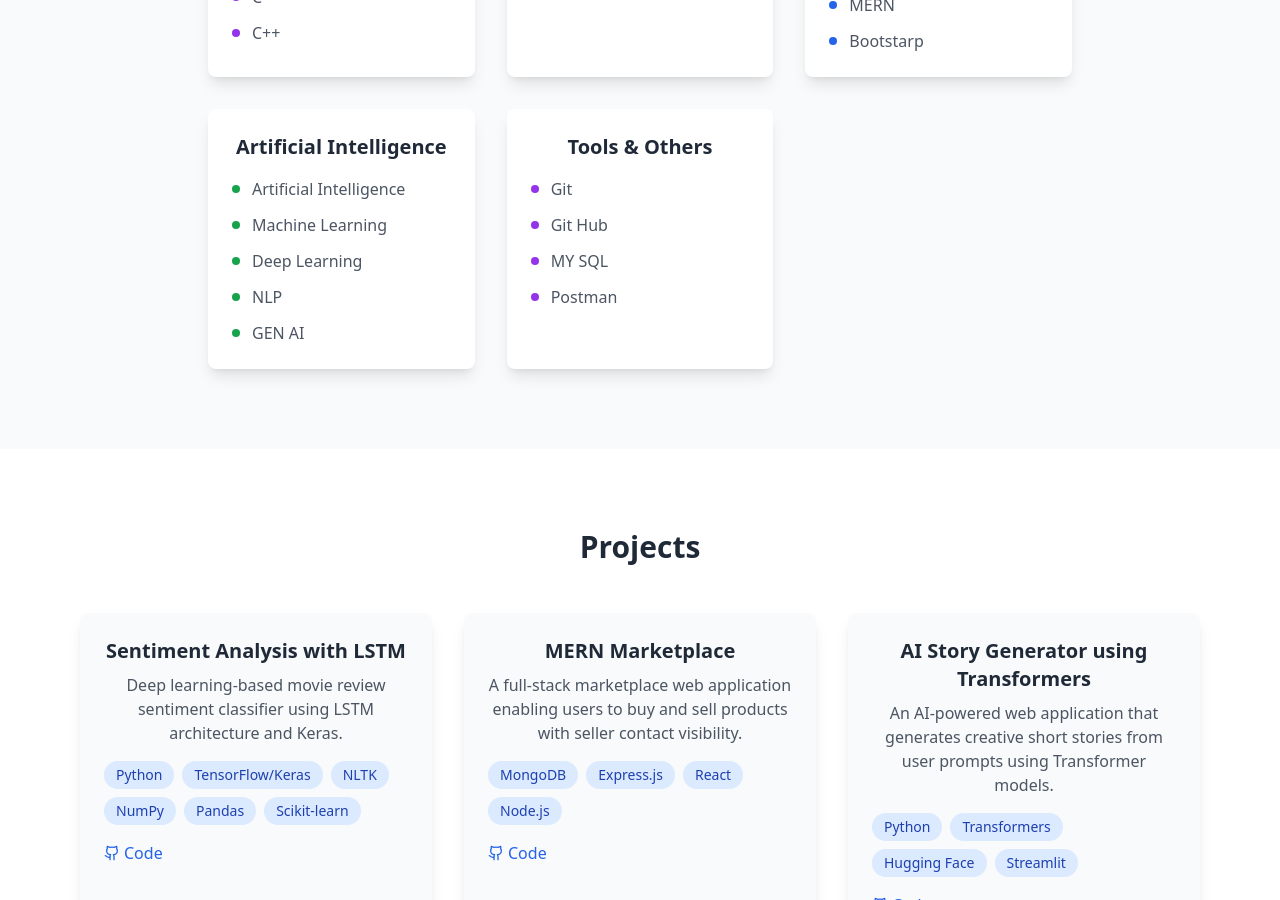
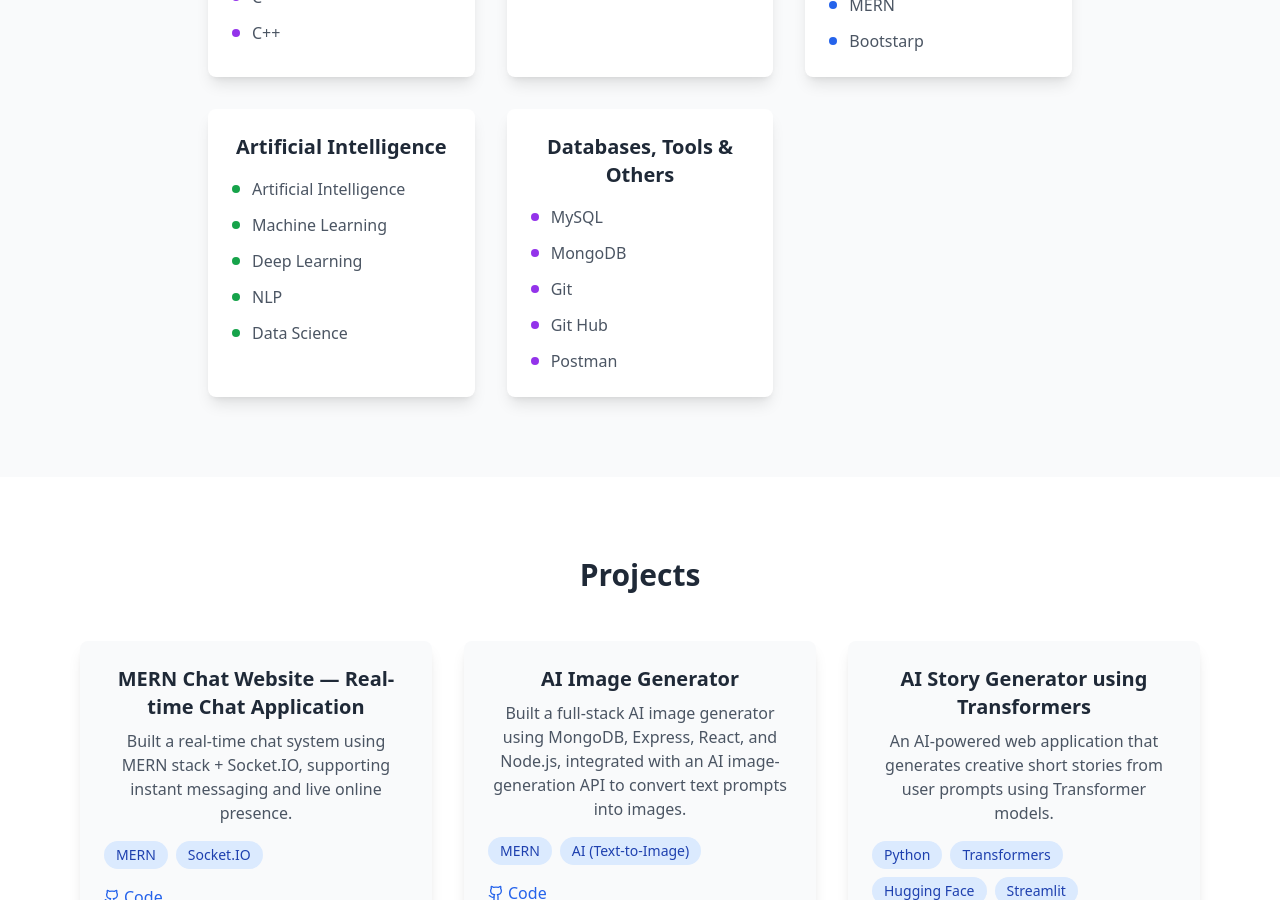
Before and after one commit to SpoorthiMadala/Portfolio, a React (Vite) app: page / in a window 1280 px wide. Shown: the part 1900-2800 px from the top of the page. Built offline with nearby package versions, Linux system fonts and the light colour scheme.

Commit message:
Update Portfolio.jsx

```diff
--- a/src/Portfolio.jsx
+++ b/src/Portfolio.jsx
@@ -50,15 +50,12 @@ Phone: +91 8143222032
 Linkedin: linkedin.com/in/madalaspoorthi
 Github: https://github.com/SpoorthiMadala
 
-EXPERIENCE:
-• Machine Learning with Social work intern - Suvidha Foundation (July 2025 - Ongoing)
-
 SKILLS:
 • HTML, CSS, Java Script, MERN, Bootstrap
 • Python, Java, C/C++
 • Data Structures and Algorithms, OOPS, CS Concepts
-• MY SQL, Git, Git Hub, Postman
-• Artificila Intelligence, Machine Learning, Deep learning, Natural Language Processing, Generative AI
+• MY SQL, MongoDB, Git, Git Hub, Postman
+• Artificila Intelligence, Machine Learning, Deep learning, Natural Language Processing, Data Science
 
 EDUCATION:
 • Bachelor's in Computer Science
@@ -70,14 +67,14 @@ EDUCATION:
 • 96.8%
 
 PROJECTS:
-• title: Sentiment Analysis with LSTM
-  description: Deep learning-based movie review sentiment classifier using LSTM architecture and Keras.
-  tech: Python, TensorFlow/Keras, NLTK, NumPy, Pandas, Scikit-learn
-  github: https://github.com/SpoorthiMadala/Sentiment-Analysis-LSTM
-• title: MERN Marketplace
-  description: A full-stack marketplace web application enabling users to buy and sell products with seller contact visibility.
-  tech: MongoDB, Express.js, React, Node.js
-  github: https://github.com/SpoorthiMadala/mern-marketplace
+• title: MERN Chat Website — Real-time Chat Application
+  description: Built a real-time chat system using MERN stack + Socket.IO, supporting instant messaging and live online presence.
+  tech: MERN, Socket.IO
+  github: https://github.com/SpoorthiMadala/MERN-Realtime-chat-website.git
+• title: AI Image Generator
+  description: Built a full-stack AI image generator using MongoDB, Express, React, and Node.js, integrated with an AI image-generation API to convert text prompts into images.
+  tech: MERN, AI (Text-to-Image)
+  github: https://github.com/SpoorthiMadala/MERN-Text-to-Image.git
 • title: "AI Story Generator using Transformers
   description: An AI-powered web application that generates creative short stories from user prompts using Transformer models.
   tech: Python, Transformers, Hugging Face, Streamlit
@@ -103,7 +100,6 @@ PROJECTS:
     { id: 'about', label: 'About Me' },
     { id: 'skills', label: 'Skills' },
     { id: 'projects', label: 'Projects' },
-    { id: 'experience', label: 'Experience' },
     { id: 'contact', label: 'Contact' }
   ];
 
@@ -360,7 +356,7 @@ intersection of AI and web technologies, leveraging my skills to develop scalabl
                 isDark ? 'text-white' : 'text-gray-800'
               }`}>Artificial Intelligence</h3>
               <div className="space-y-3">
-                {['Artificial Intelligence', 'Machine Learning', 'Deep Learning', 'NLP', 'GEN AI'].map((skill) => (
+                {['Artificial Intelligence', 'Machine Learning', 'Deep Learning', 'NLP', 'Data Science'].map((skill) => (
                   <div key={skill} className="flex items-center">
                     <div className="w-2 h-2 bg-green-600 rounded-full mr-3"></div>
                     <span className={`transition-colors duration-300 ${
@@ -375,9 +371,9 @@ intersection of AI and web technologies, leveraging my skills to develop scalabl
             }`}>
               <h3 className={`text-xl font-semibold mb-4 transition-colors duration-300 ${
                 isDark ? 'text-white' : 'text-gray-800'
-              }`}>Tools & Others</h3>
+              }`}>Databases, Tools & Others</h3>
               <div className="space-y-3">
-                {['Git', 'Git Hub','MY SQL','Postman'].map((skill) => (
+                {['MySQL','MongoDB','Git', 'Git Hub','Postman'].map((skill) => (
                   <div key={skill} className="flex items-center">
                     <div className="w-2 h-2 bg-purple-600 rounded-full mr-3"></div>
                     <span className={`transition-colors duration-300 ${
@@ -402,18 +398,18 @@ intersection of AI and web technologies, leveraging my skills to develop scalabl
     <div className="grid md:grid-cols-2 lg:grid-cols-3 gap-8">
       {[
         {
-  title: "Sentiment Analysis with LSTM",
-  description: "Deep learning-based movie review sentiment classifier using LSTM architecture and Keras.",
-  tech: ["Python", "TensorFlow/Keras", "NLTK", "NumPy", "Pandas","Scikit-learn"],
+  title: "MERN Chat Website — Real-time Chat Application",
+  description: "Built a real-time chat system using MERN stack + Socket.IO, supporting instant messaging and live online presence.",
+  tech: ["MERN", "Socket.IO"],
   github: "https://github.com/SpoorthiMadala/Sentiment-Analysis-LSTM",
 
 }
 ,
         {
-  title: "MERN Marketplace",
-  description: "A full-stack marketplace web application enabling users to buy and sell products with seller contact visibility.",
-  tech: ["MongoDB", "Express.js", "React", "Node.js"],
-  github: "https://github.com/SpoorthiMadala/mern-marketplace",
+  title: "AI Image Generator",
+  description: "Built a full-stack AI image generator using MongoDB, Express, React, and Node.js, integrated with an AI image-generation API to convert text prompts into images.",
+  tech: ["MERN", "AI (Text-to-Image)"],
+  github: "https://github.com/SpoorthiMadala/MERN-Realtime-chat-website.git",
 
 }
 ,
```
